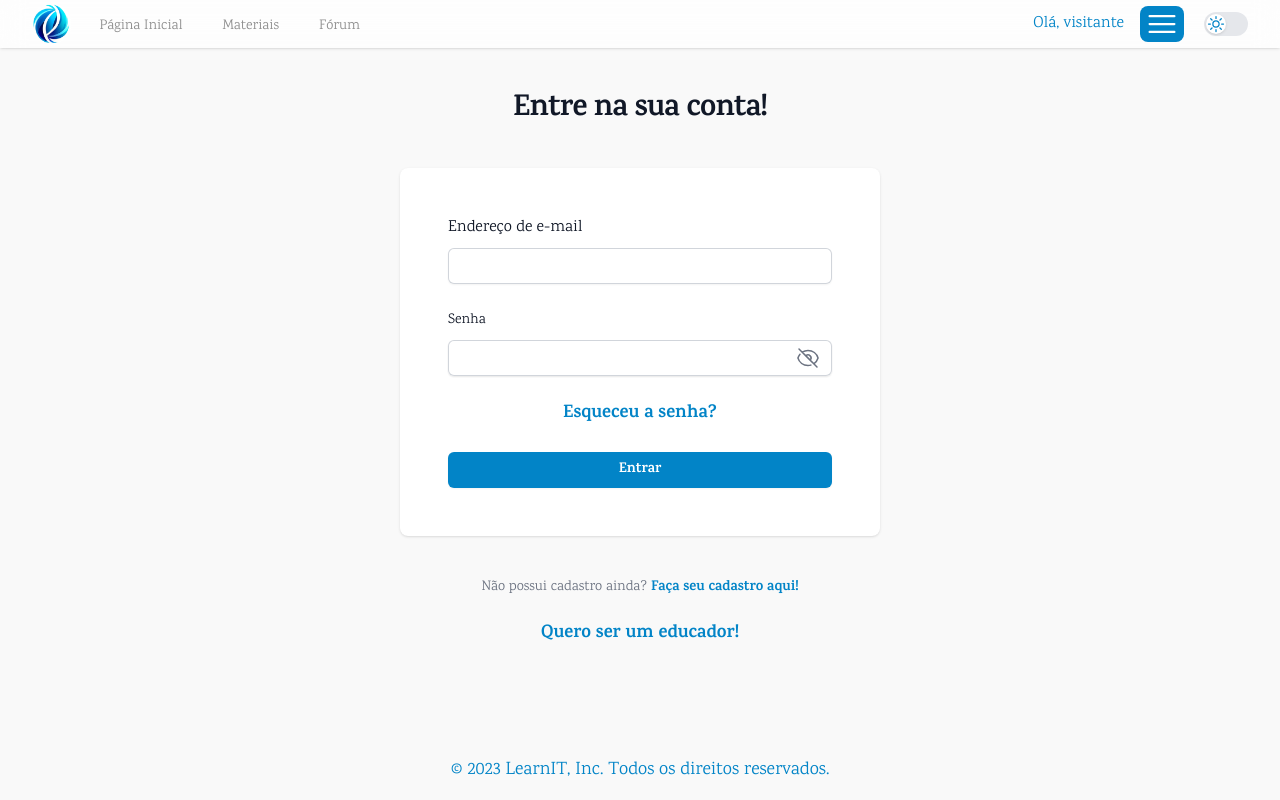
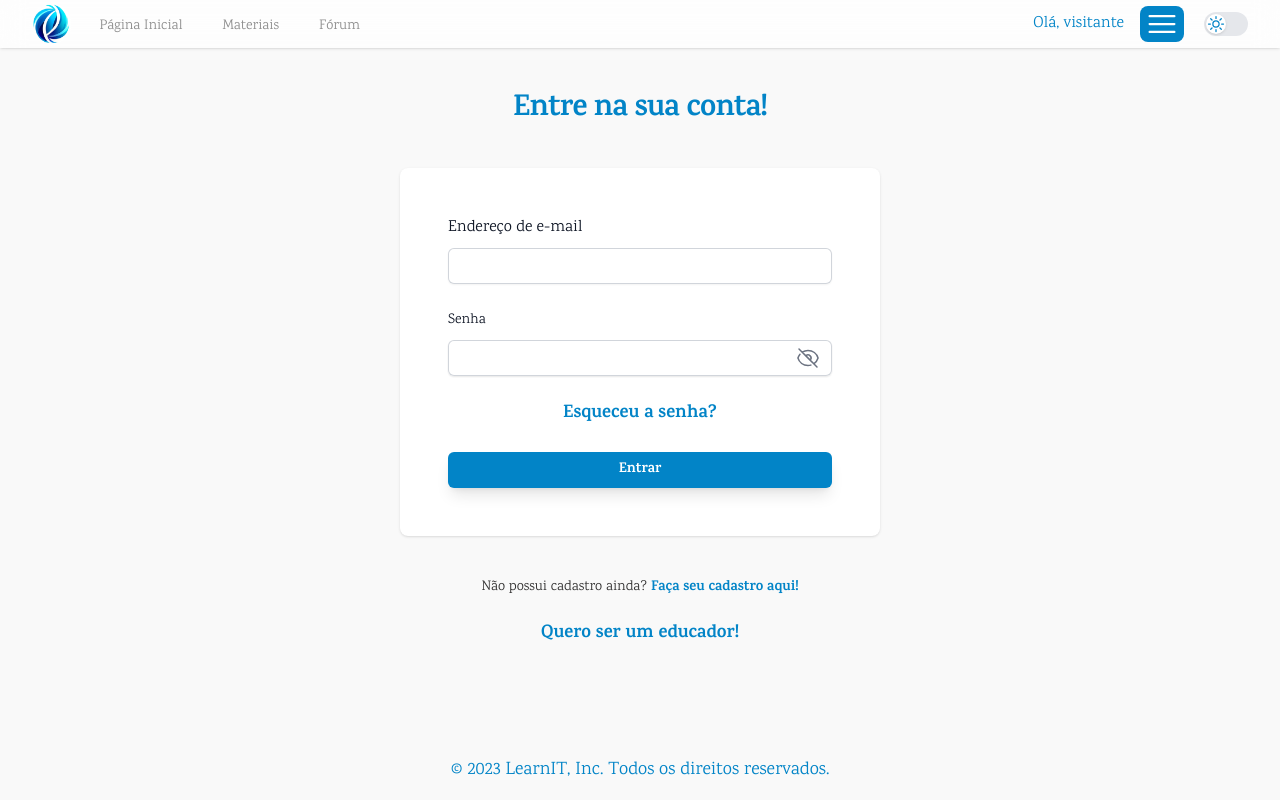
Before and after one commit to NatanMendes0/tcc-learnit, a React (Create React App) app in the folder client/: page /login in a window 1280 px wide. Built offline with nearby package versions, Linux system fonts and the light colour scheme; no server answers.

Commit message:
fix dark mode login page

```diff
--- a/client/src/Pages/Auth/Login.jsx
+++ b/client/src/Pages/Auth/Login.jsx
@@ -41,7 +41,7 @@ export default function Login() {
     <>
       <div className=" mt-auto justify-center sm:px-6 lg:px-8">
         <div className="sm:mx-auto sm:w-full sm:max-w-md">
-          <h2 className="text-center text-3xl font-bold tracking-tight text-gray-900">
+          <h2 className="text-center text-3xl font-bold tracking-tight text-primary">
             Entre na sua conta!
           </h2>
         </div>
@@ -106,7 +106,7 @@ export default function Login() {
                     type={showPassword ? "text" : "password"} // toggle password visibility
                     autoComplete="password"
                     required
-                    className="block w-full rounded-md border-0 py-1.5 text-gray-900 shadow-sm ring-1 ring-inset ring-gray-300 placeholder:text-gray-400 focus:ring-2 focus:ring-inset focus:ring-primary sm:text-sm sm:leading-6"
+                    className="block w-full rounded-md border-0 py-1.5 text-gray-900 shadow-sm ring-1 ring-inset ring-gray-300 placeholder:text-gray-400 focus:ring-2 focus:ring-inset focus:ring-sky-600 sm:text-sm sm:leading-6"
                     {...register("password", {
                       required: "Campo obrigatório",
                       minLength: {
@@ -151,7 +151,7 @@ export default function Login() {
                 <div className="text-sm leading-6">
                   <Link
                     to="/forgot-password"
-                    className="font-semibold text-lg text-sky-600 hover:text-sky-700 action:text-sky-800"
+                    className="font-semibold text-lg transition duration-700 text-sky-600 hover:text-sky-700 action:text-sky-800"
                   >
                     Esqueceu a senha?
                   </Link>
@@ -161,7 +161,7 @@ export default function Login() {
               <div>
                 <button
                   type="submit"
-                  className="flex w-full justify-center rounded-md bg-sky-600 px-3 py-1.5 text-sm font-semibold leading-6 text-white shadow-sm hover:bg-sky-500 focus-visible:outline focus-visible:outline-2 focus-visible:outline-offset-2 focus-visible:outline-sky-600"
+                  className="flex w-full justify-center rounded-md bg-sky-600 px-3 py-1.5 text-sm font-semibold leading-6 text-white hover:bg-sky-500 focus-visible:outline focus-visible:outline-2 focus-visible:outline-offset-2 focus-visible:outline-sky-600 transition duration-700 bg-secondary text-md shadow-lg hover:bg-tertiary"
                 >
                   Entrar
                 </button>
@@ -169,19 +169,19 @@ export default function Login() {
             </form>
           </div>
 
-          <p className="mt-10 text-center text-sm text-gray-500">
+          <p className="mt-10 text-center text-sm text-secondary">
             Não possui cadastro ainda?{" "}
             <Link
               to="/register"
-              className="font-semibold leading-6 text-sky-600 hover:text-sky-500"
+              className="font-semibold transition duration-700 leading-6 text-sky-600 hover:text-sky-400"
             >
               Faça seu cadastro aqui!
             </Link>
           </p>
-          <p className="mt-5 text-center text-sm text-gray-500">
+          <p className="mt-5 text-center text-sm text-secondary">
             <Link
               to="/educator"
-              className="font-semibold text-lg text-sky-600 hover:text-sky-500"
+              className="font-semibold transition duration-700 text-lg text-sky-600 hover:text-sky-400"
             >
               Quero ser um educador!
             </Link>
--- a/client/src/Pages/Homepage.jsx
+++ b/client/src/Pages/Homepage.jsx
@@ -272,6 +272,7 @@ export default function Homepage() {
           </div>
         </div>
 
+        {/* Footer */}
         <div className="mx-auto text-center max-w-fit text-xl my-4 font-semibold cursor-pointer text-primary hover:text-secondary hover:border-b-2 hover:border-gray-300 border-b-2 border-transparent transition duration-1000 ease-in-out">
           <a href="#quem-somos">
             Topo da pagina
```
